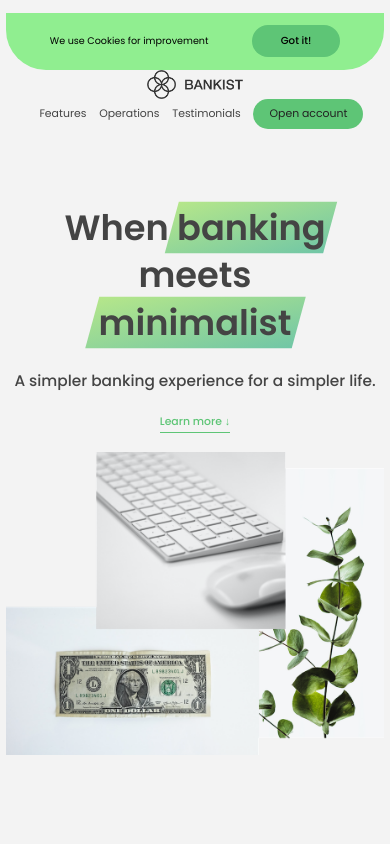
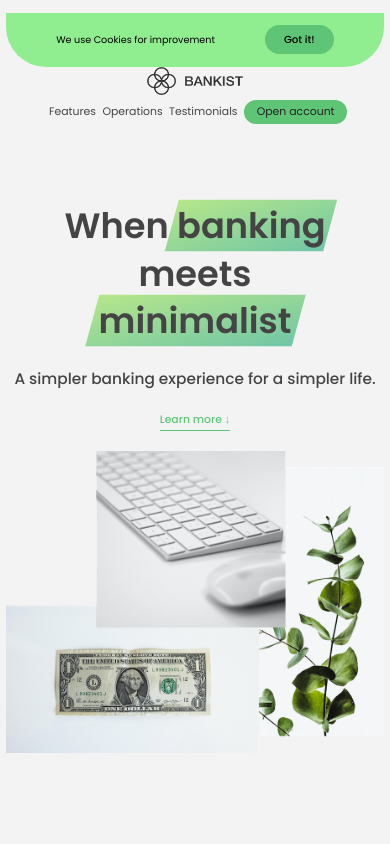
Before and after one commit to NKatsitadze/Bankist, a plain HTML site: page index.html in a window 390 px wide. Shown: the top 844 px of the page. Drawn offline with Linux system fonts and the light colour scheme.

Commit message:
fixed responsiveness for smaller screens

```diff
--- a/medias.css
+++ b/medias.css
@@ -73,9 +73,18 @@
      text-align: center !important;
    }
    .nav__item {
-     margin-left: 2rem !important;
+     margin-left: 1rem !important;
    }
    .nav.sticky {
      padding: 1rem 2rem !important;
    }
+   .nav__link--btn {
+    padding: 0.3rem 2rem !important;
+   }
+   .operations__tab {
+    margin-right: 1rem !important;
+   }
+   .btn {
+    padding: 1rem 3rem !important;
+   }
  }
```
